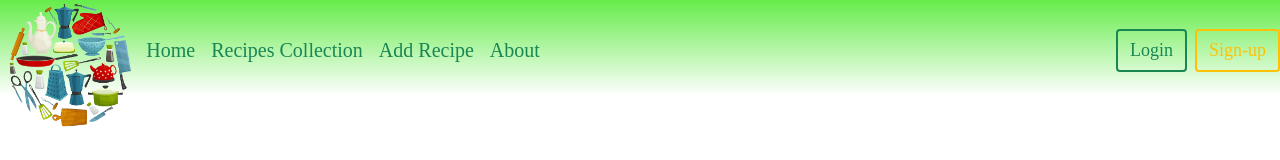
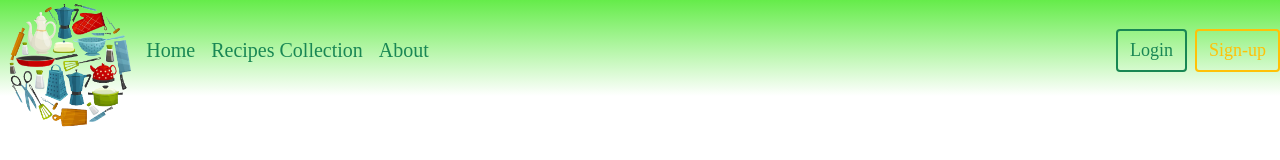
Before and after one commit to SKarastoyanov/mern-stack-recipe-app, a React (Create React App) app in the folder client/: page / in a window 1280 px wide. Shown: the top 160 px of the page. Built offline with nearby package versions, Linux system fonts and the light colour scheme.

Commit message:
hide add recipe

```diff
--- a/client/src/App.js
+++ b/client/src/App.js
@@ -58,7 +58,9 @@ export default function App() {
           <Route path={PATHS.HOME} element={<Main />} />
           <Route path={PATHS.RECIPE_COLLECTION} element={<RecipesCollection />} />
           <Route path={`${PATHS.RECIPE_COLLECTION}/:recipeId`} element={<RecipeView setRecipeToEdit={setRecipeToEdit} />} />
-          <Route path={PATHS.ADD_RECIPE} element={<RecipeForm setMessages={setMessages} />} />
+          {loggedUser?.role === ROLES.CHEF
+            ? <Route path={PATHS.ADD_RECIPE} element={<RecipeForm setMessages={setMessages} />} />
+            : null}
           <Route path={PATHS.EDIT_RECIPE} element={<RecipeForm recipeToEdit={recipeToEdit} />} />
           <Route path={PATHS.LOGIN_FORM} element={<LoginForm />} />
           <Route path={PATHS.SIGN_UP_FORM} element={<SignUpForm />} />
--- a/client/src/components/Header/Header.js
+++ b/client/src/components/Header/Header.js
@@ -35,7 +35,9 @@ const Header = ({ setMessages }) => {
                             Recipes Collection
                         </Link>
                     </li>
-                    <li><Link className='nav-link px-2 link-success' to={PATHS.ADD_RECIPE}>Add Recipe</Link></li>
+                    {loggedUser?.role === ROLES.CHEF
+                      ? <li><Link className='nav-link px-2 link-success' to={PATHS.ADD_RECIPE}>Add Recipe</Link></li>
+                    : null}
                     {loggedUser?.role === ROLES.CHEF
                         ? <li><Link className='nav-link px-2 link-success' to={PATHS.USERS}>All Users</Link></li>
                         : null}
```
